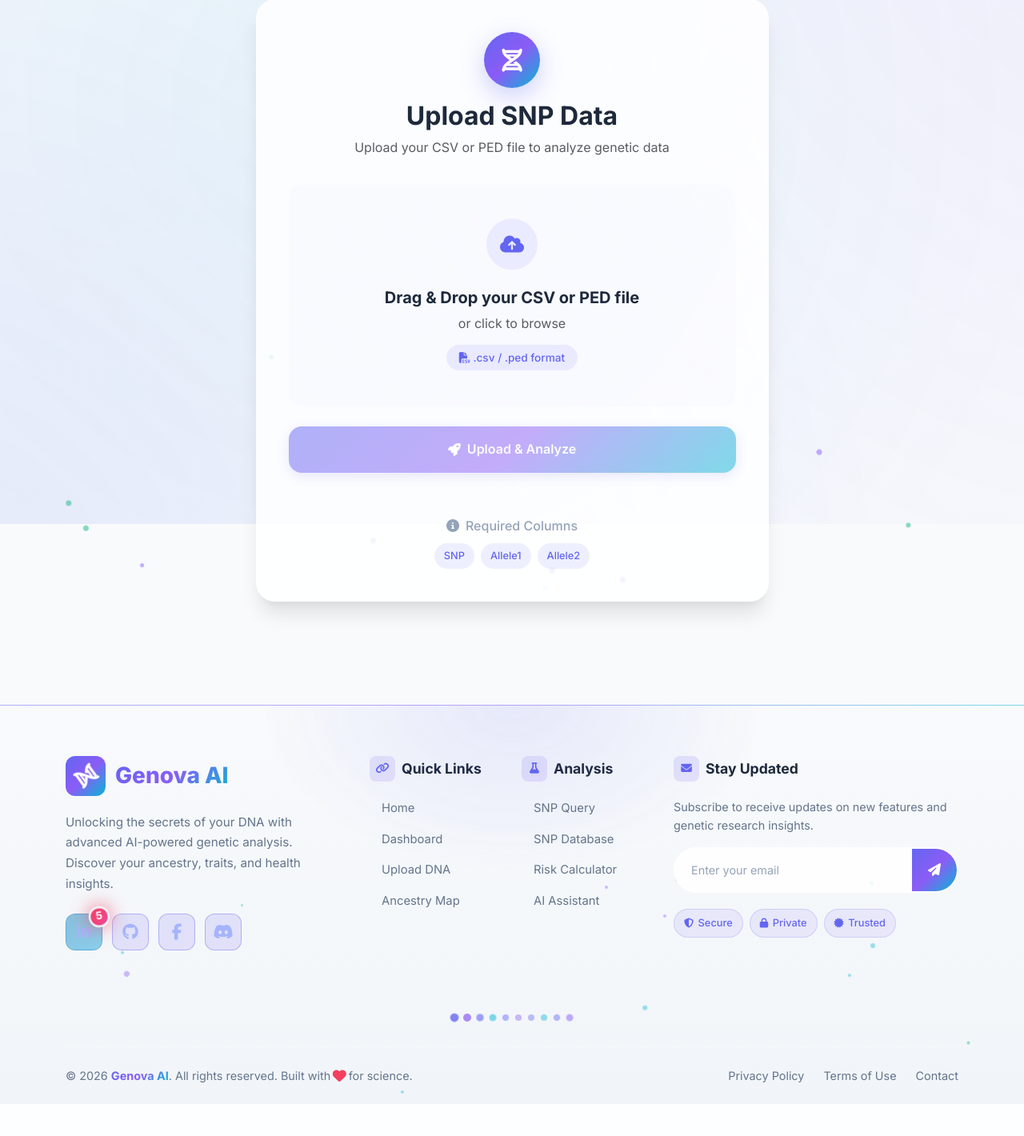
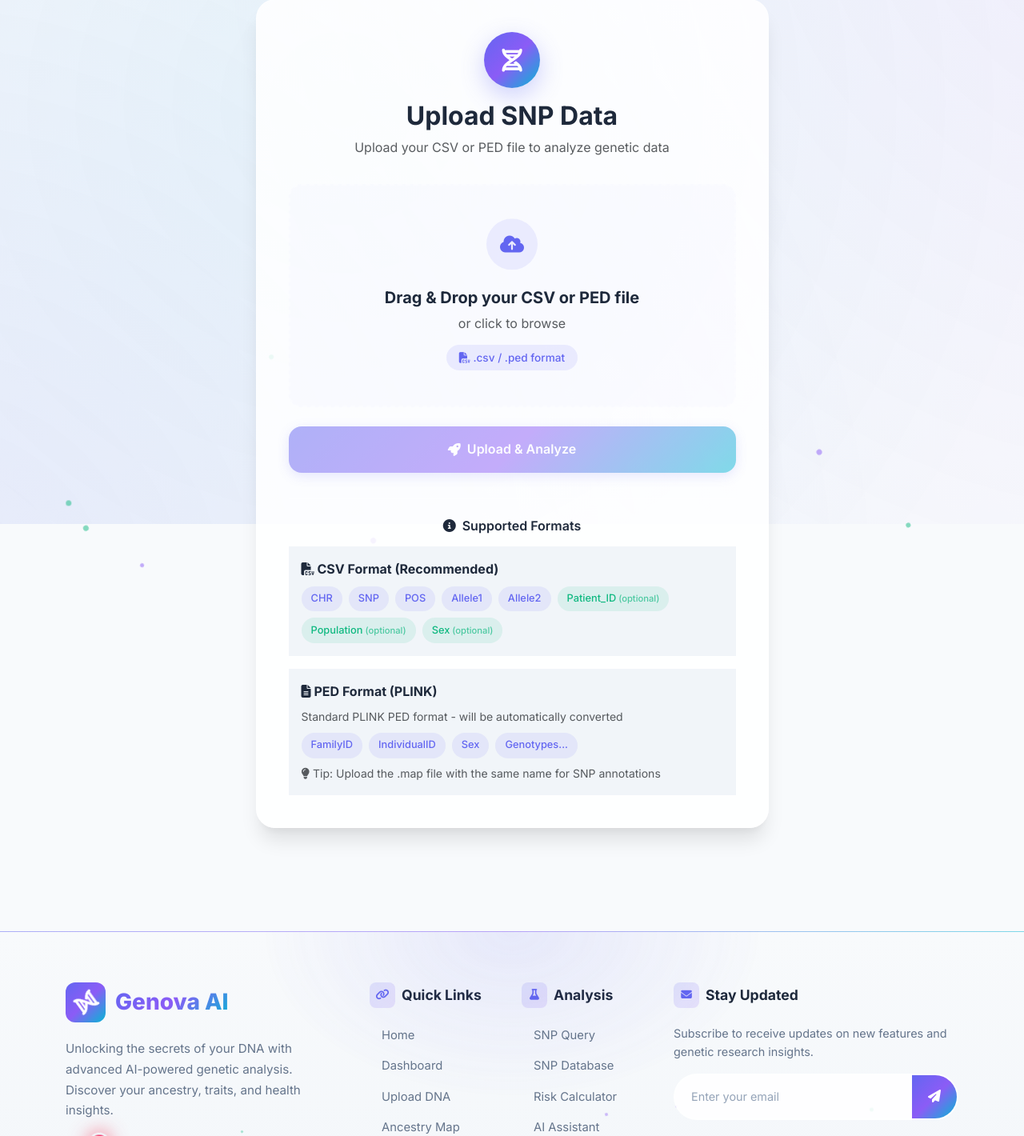
Before and after one commit to AmrDabour/DNA, a Flask app: page /upload in a window 1280 px wide. Shown: the part 145-1565 px from the top of the page at 80% size. Before the commit the page ends 1513 px from the top, so only its background shows below. Run offline with Flask 3, Linux system fonts and the light colour scheme; data that the repository does not hold is empty; some libraries are stand-ins or nearby versions.

Commit message:
feat: Add PED to CSV conversion functionality and update upload template for supported formats

```diff
--- a/routes/upload_routes.py
+++ b/routes/upload_routes.py
@@ -11,6 +11,7 @@ import time
 import re
 import subprocess
 import shutil
+import pandas as pd
 from werkzeug.utils import secure_filename
 from database.models import db, AnalysisHistory
 
@@ -24,6 +25,153 @@ ALLOWED_EXTENSIONS = {"csv", "ped"}
 def allowed_file(filename):
     """Check if a file has allowed extension"""
     return "." in filename and filename.rsplit(".", 1)[1].lower() in ALLOWED_EXTENSIONS
+
+
+def convert_ped_to_csv(ped_file_path, map_file_path=None):
+    """
+    Convert PED file format to CSV format expected by the prediction models.
+
+    PED format (PLINK):
+    - Space/tab delimited
+    - Columns: FamilyID, IndividualID, PaternalID, MaternalID, Sex(1=male,2=female), Phenotype, Genotypes...
+    - Genotypes are pairs of alleles (A1 A2 for each SNP)
+
+    MAP format (optional, provides SNP info):
+    - Columns: Chromosome, SNP_ID, Genetic_Distance, Position
+
+    Args:
+        ped_file_path: Path to the .ped file
+        map_file_path: Path to the .map file (optional, will look for it automatically)
+
+    Returns:
+        Path to the converted CSV file
+    """
+    print(f"Converting PED file: {ped_file_path}")
+
+    # Try to find associated .map file if not provided
+    if map_file_path is None:
+        base_path = ped_file_path.rsplit('.', 1)[0]
+        potential_map = base_path + '.map'
+        if os.path.exists(potential_map):
+            map_file_path = potential_map
+            print(f"Found associated MAP file: {map_file_path}")
+
+    # Read PED file - try different delimiters
+    ped_data = None
+    for delimiter in ['\t', ' ', ',']:
+        try:
+            ped_data = pd.read_csv(ped_file_path, delimiter=delimiter, header=None, dtype=str)
+            if ped_data.shape[1] > 6:  # Valid PED should have at least 6 + genotype columns
+                break
+        except:
+            continue
+
+    if ped_data is None or ped_data.shape[1] <= 6:
+        raise ValueError("Could not parse PED file. Please ensure it's in valid PLINK PED format.")
+
+    print(f"PED file has {len(ped_data)} samples and {ped_data.shape[1]} columns")
+
+    # Extract metadata from first 6 columns
+    family_id = ped_data.iloc[0, 0]
+    individual_id = ped_data.iloc[0, 1]
+    sex_code = ped_data.iloc[0, 4]  # 1=male, 2=female, 0=unknown
+
+    # Map sex code to our format (1=male, 2=female)
+    sex_value = int(sex_code) if sex_code in ['1', '2'] else 0
+
+    # Genotype columns start from index 6
+    genotype_cols = ped_data.iloc[:, 6:]
+    num_snps = genotype_cols.shape[1] // 2
+    print(f"Found {num_snps} SNPs in PED file")
+
+    # Read MAP file for SNP information if available
+    snp_info = []
+    if map_file_path and os.path.exists(map_file_path):
+        try:
+            map_data = pd.read_csv(map_file_path, delimiter='\t', header=None, dtype=str)
+            if map_data.shape[1] < 4:
+                # Try space delimiter
+                map_data = pd.read_csv(map_file_path, delimiter=' ', header=None, dtype=str)
+
+            for idx, row in map_data.iterrows():
+                snp_info.append({
+                    'CHR': row[0],
+                    'SNP': row[1],
+                    'GEN_DIST': row[2] if len(row) > 2 else '0',
+                    'POS': row[3] if len(row) > 3 else '0'
+                })
+            print(f"Loaded {len(snp_info)} SNPs from MAP file")
+        except Exception as e:
+            print(f"Warning: Could not read MAP file: {e}")
+            snp_info = []
+
+    # Generate SNP info if MAP file not available
+    if not snp_info:
+        for i in range(num_snps):
+            snp_info.append({
+                'CHR': '0',
+                'SNP': f'SNP_{i+1}',
+                'GEN_DIST': '0',
+                'POS': str(i+1)
+            })
+
+    # Build CSV data - one row per SNP (matching expected format)
+    csv_rows = []
+    for i in range(min(num_snps, len(snp_info))):
+        allele1_idx = 6 + (i * 2)
+        allele2_idx = 6 + (i * 2) + 1
+
+        allele1 = ped_data.iloc[0, allele1_idx] if allele1_idx < ped_data.shape[1] else '0'
+        allele2 = ped_data.iloc[0, allele2_idx] if allele2_idx < ped_data.shape[1] else '0'
+
+        # Handle missing data (0, N, -, .)
+        if allele1 in ['0', 'N', '-', '.', 'NA', '']:
+            allele1 = '0'
+        if allele2 in ['0', 'N', '-', '.', 'NA', '']:
+            allele2 = '0'
+
+        csv_rows.append({
+            'CHR': snp_info[i]['CHR'],
+            'SNP': snp_info[i]['SNP'],
+            'GEN_DIST': snp_info[i]['GEN_DIST'],
+            'POS': snp_info[i]['POS'],
+            'Allele1': allele1,
+            'Allele2': allele2,
+            'Patient_ID': individual_id,
+            'Population': family_id,  # Use family ID as population if not available
+            'Sex': sex_value,
+            'gender': sex_value  # Also include as 'gender' for compatibility
+        })
+
+    # Create DataFrame and save as CSV
+    csv_df = pd.DataFrame(csv_rows)
+    csv_file_path = ped_file_path.rsplit('.', 1)[0] + '.csv'
+    csv_df.to_csv(csv_file_path, index=False)
+
+    print(f"Converted PED to CSV: {csv_file_path}")
+    print(f"CSV contains {len(csv_df)} SNPs for patient {individual_id}")
+
+    return csv_file_path
+
+
+def process_uploaded_file(file_path):
+    """
+    Process an uploaded file - convert PED to CSV if needed.
+
+    Args:
+        file_path: Path to the uploaded file
+
+    Returns:
+        Path to the CSV file (either original or converted)
+    """
+    if file_path.lower().endswith('.ped'):
+        try:
+            return convert_ped_to_csv(file_path)
+        except Exception as e:
+            print(f"Error converting PED file: {e}")
+            # If conversion fails, try reading as-is (might be a CSV with .ped extension)
+            return file_path
+    return file_path
 
 
 def save_analysis_to_database(patient_id, file_path, result_data, processing_time, user_id=None):
@@ -125,9 +273,8 @@ def upload_file():
             # Ensure upload folder exists
             os.makedirs(upload_folder, exist_ok=True)
 
-            # If it's a .ped file, rename to .csv
-            if filename.lower().endswith('.ped'):
-                filename = filename[:-4] + '.csv'
+            # Keep original extension for proper processing
+            is_ped_file = filename.lower().endswith('.ped')
 
             file_path = os.path.join(upload_folder, filename)
 
@@ -151,6 +298,14 @@ def upload_file():
             except Exception as e:
                 flash(f"Error saving file: {str(e)}", "error")
                 return redirect(request.url)
+
+            # Convert PED file to CSV format if needed
+            if is_ped_file:
+                try:
+                    file_path = convert_ped_to_csv(file_path)
+                    flash("PED file converted to CSV format successfully", "success")
+                except Exception as e:
+                    flash(f"Error converting PED file: {str(e)}. Trying to read as CSV format.", "warning")
 
             patient_id = os.path.splitext(os.path.basename(file_path))[0]
             return redirect(url_for("upload.process_snp_data", file_path=file_path, patient_id=patient_id))
@@ -205,9 +360,8 @@ def api_upload_sample():
         # Ensure upload folder exists
         os.makedirs(upload_folder, exist_ok=True)
 
-        # If it's a .ped file, rename to .csv
-        if filename.lower().endswith('.ped'):
-            filename = filename[:-4] + '.csv'
+        # Keep original extension for proper processing
+        is_ped_file = filename.lower().endswith('.ped')
 
         file_path = os.path.join(upload_folder, filename)
 
@@ -237,10 +391,21 @@ def api_upload_sample():
                 "error": f"Error saving file: {str(e)}"
             }), 500
 
+        # Convert PED file to CSV format if needed
+        converted_path = file_path
+        if is_ped_file:
+            try:
+                converted_path = convert_ped_to_csv(file_path)
+            except Exception as e:
+                print(f"Warning: Could not convert PED file: {e}")
+                # Keep original path, will try to read as CSV
+
         return jsonify({
             "success": True,
-            "filename": filename,
-            "file_path": file_path
+            "filename": os.path.basename(converted_path),
+            "file_path": converted_path,
+            "original_format": "ped" if is_ped_file else "csv",
+            "converted": is_ped_file and converted_path != file_path
         })
 
     return jsonify({"success": False, "error": "Invalid file type. Only CSV and PED files are allowed."})
--- a/templates/upload.html
+++ b/templates/upload.html
@@ -63,11 +63,30 @@
 
                 <!-- Required Format Info -->
                 <div class="format-info">
-                    <h6><i class="fas fa-info-circle me-2"></i>Required Columns</h6>
-                    <div class="format-tags">
-                        <span class="tag">SNP</span>
-                        <span class="tag">Allele1</span>
-                        <span class="tag">Allele2</span>
+                    <h6><i class="fas fa-info-circle me-2"></i>Supported Formats</h6>
+                    <div class="format-section mb-3">
+                        <strong class="d-block mb-2"><i class="fas fa-file-csv me-1"></i>CSV Format (Recommended)</strong>
+                        <div class="format-tags">
+                            <span class="tag">CHR</span>
+                            <span class="tag">SNP</span>
+                            <span class="tag">POS</span>
+                            <span class="tag">Allele1</span>
+                            <span class="tag">Allele2</span>
+                            <span class="tag optional">Patient_ID</span>
+                            <span class="tag optional">Population</span>
+                            <span class="tag optional">Sex</span>
+                        </div>
+                    </div>
+                    <div class="format-section">
+                        <strong class="d-block mb-2"><i class="fas fa-file-alt me-1"></i>PED Format (PLINK)</strong>
+                        <p class="text-muted small mb-2">Standard PLINK PED format - will be automatically converted</p>
+                        <div class="format-tags">
+                            <span class="tag">FamilyID</span>
+                            <span class="tag">IndividualID</span>
+                            <span class="tag">Sex</span>
+                            <span class="tag">Genotypes...</span>
+                        </div>
+                        <p class="text-muted small mt-2 mb-0"><i class="fas fa-lightbulb me-1"></i>Tip: Upload the .map file with the same name for SNP annotations</p>
                     </div>
                 </div>
             </div>
@@ -282,18 +301,25 @@
         margin-top: 2rem;
         padding-top: 1.5rem;
         border-top: 1px solid var(--glass-border);
+        text-align: left;
+    }
+
+    .format-info h6 {
+        color: var(--text-primary);
+        font-weight: 600;
+        margin-bottom: 1rem;
         text-align: center;
     }
 
-    .format-info h6 {
-        color: var(--text-muted);
-        font-weight: 500;
-        margin-bottom: 0.75rem;
+    .format-section {
+        padding: 1rem;
+        background: var(--bg-secondary);
+        border-radius: var(--radius);
     }
 
     .format-tags {
         display: flex;
-        justify-content: center;
+        flex-wrap: wrap;
         gap: 0.5rem;
     }
 
@@ -304,6 +330,17 @@
         font-size: 0.8rem;
         font-weight: 500;
         color: var(--primary);
+    }
+
+    .tag.optional {
+        background: rgba(16, 185, 129, 0.1);
+        color: #10b981;
+    }
+
+    .tag.optional::after {
+        content: " (optional)";
+        font-size: 0.7rem;
+        opacity: 0.7;
     }
 
     @keyframes fadeIn {
@@ -362,13 +399,34 @@ document.addEventListener('DOMContentLoaded', function() {
 
     // Handle file
     function handleFile(file) {
-        if (!file.name.endsWith('.csv') && !file.name.endsWith('.ped')) {
+        const fileExt = file.name.split('.').pop().toLowerCase();
+        if (fileExt !== 'csv' && fileExt !== 'ped') {
             alert('Please upload a CSV or PED file');
             return;
         }
 
         fileName.textContent = file.name;
         fileSize.textContent = formatFileSize(file.size);
+
+        // Update icon based on file type
+        const fileIcon = filePreview.querySelector('.file-icon i');
+        if (fileExt === 'ped') {
+            fileIcon.className = 'fas fa-file-alt';
+            // Add a note about conversion
+            let conversionNote = filePreview.querySelector('.conversion-note');
+            if (!conversionNote) {
+                conversionNote = document.createElement('small');
+                conversionNote.className = 'conversion-note text-muted d-block mt-2';
+                conversionNote.innerHTML = '<i class="fas fa-info-circle me-1"></i>PED file will be automatically converted to CSV format';
+                filePreview.querySelector('.file-info').appendChild(conversionNote);
+            }
+        } else {
+            fileIcon.className = 'fas fa-file-csv';
+            // Remove conversion note if exists
+            const conversionNote = filePreview.querySelector('.conversion-note');
+            if (conversionNote) conversionNote.remove();
+        }
+
         dropZone.style.display = 'none';
         filePreview.style.display = 'block';
         submitBtn.disabled = false;
```
Also changed, not shown: docker-compose.yml (+11 -1 lines), generated_image.png (deleted).
